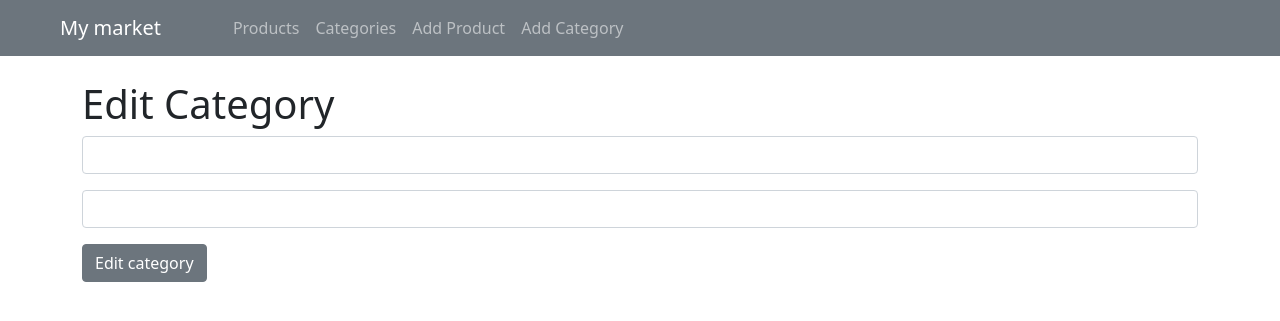
After one commit to nurlansapyzhan/labwork_54_nurlan_sapyzhan, a Django app: template lab_work/labwork54/templates/update_category.html in a window 1280 px wide. The commit adds this page. Shown: the top 321 px of the page. Run offline with Django 4.2, Linux system fonts and the light colour scheme; the template is opened without the code that fills it, so the values that code supplies are empty; parts of the project's set-up code (start-up, migrations or seed data) failed here and were passed over.

Commit message:
Category update
Добавил функционал редактирования категории

```diff
--- a/lab_work/labwork54/templates/categories.html
+++ b/lab_work/labwork54/templates/categories.html
@@ -7,11 +7,12 @@
     <a class="nav-link" href="{% url 'add_category' %}">Add Category</a>
 {% endblock %}
 {% block content %}
+    <h1>Categories</h1>
     {% for category in categories %}
         <div class="card w-75 mt-3">
             <div class="card-body">
                 <h5 class="card-title">{{ category.category_name }}</h5>
-                <a href="#" class="btn btn-secondary">Edit</a>
+                <a href="{% url 'edit_category' category.pk %}" class="btn btn-secondary">Edit</a>
                 <a href="{% url 'delete_category' category.pk %}" class="btn btn-secondary">Delete</a>
             </div>
         </div>
--- /dev/null
+++ b/lab_work/labwork54/templates/update_category.html
@@ -0,0 +1,26 @@
+{% extends 'base.html' %}
+{% block title %}
+    Edit category
+{% endblock %}
+{% block menu %}
+    <a class="nav-link" href="{% url 'categories' %}">Categories</a>
+    <a class="nav-link" href="{% url 'add_product' %}">Add Product</a>
+    <a class="nav-link" href="{% url 'add_category' %}">Add Category</a>
+{% endblock %}
+{% block content %}
+    <h1>Edit Category</h1>
+    <div class="form">
+        <form action="{% url 'edit_category' category.pk %}" method="post">
+            {% csrf_token %}
+            <div class="mb-3">
+                <input type="text" class="form-control" id="category_name" name="category_name"
+                       value="{{ category.category_name }}">
+            </div>
+            <div class="mb-3">
+                <input type="text" class="form-control" id="category_description" name="category_description"
+                       value="{{ category.category_description }}">
+            </div>
+            <button type="submit" class="btn btn-secondary">Edit category</button>
+        </form>
+    </div>
+{% endblock %}
--- a/lab_work/labwork54/urls.py
+++ b/lab_work/labwork54/urls.py
@@ -2,7 +2,8 @@ from django.urls import path
 
 from labwork54.views.base import products_view, categories_view
 
-from labwork54.views.products import product_view, category_add_view, product_add_view, category_delete_view
+from labwork54.views.products import product_view, category_add_view, product_add_view, category_delete_view, \
+    category_update_view
 
 urlpatterns = [
     path('', products_view, name='index'),
@@ -11,5 +12,6 @@ urlpatterns = [
     path('categories/add', category_add_view, name='add_category'),
     path('products/add', product_add_view, name='add_product'),
     path('categories', categories_view, name='categories'),
-    path('category/<int:pk>/delete', category_delete_view, name='delete_category')
+    path('category/<int:pk>/delete', category_delete_view, name='delete_category'),
+    path('category/<int:pk>/edit', category_update_view, name='edit_category')
 ]
```
Also changed, not shown: lab_work/labwork54/views/products.py (+10 -0 lines).
